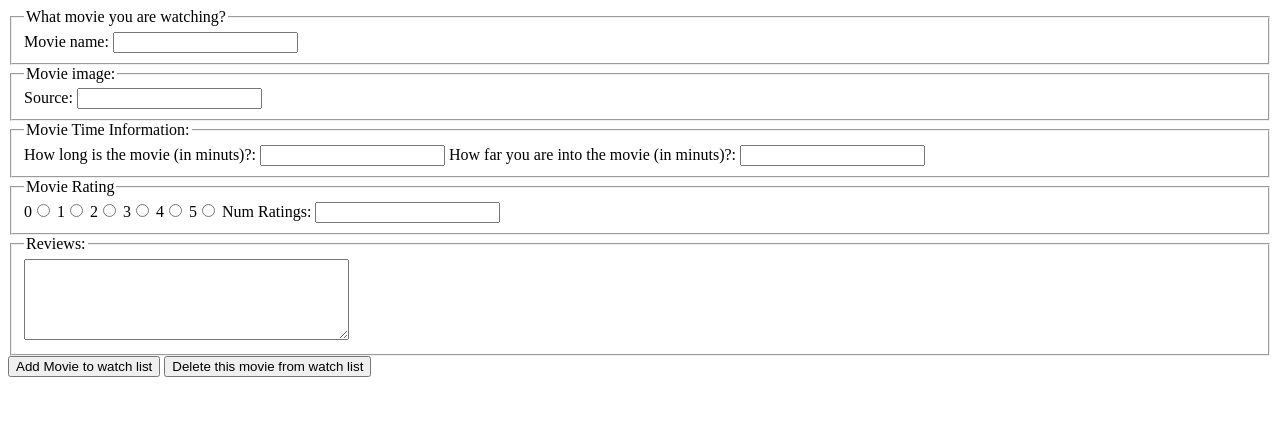
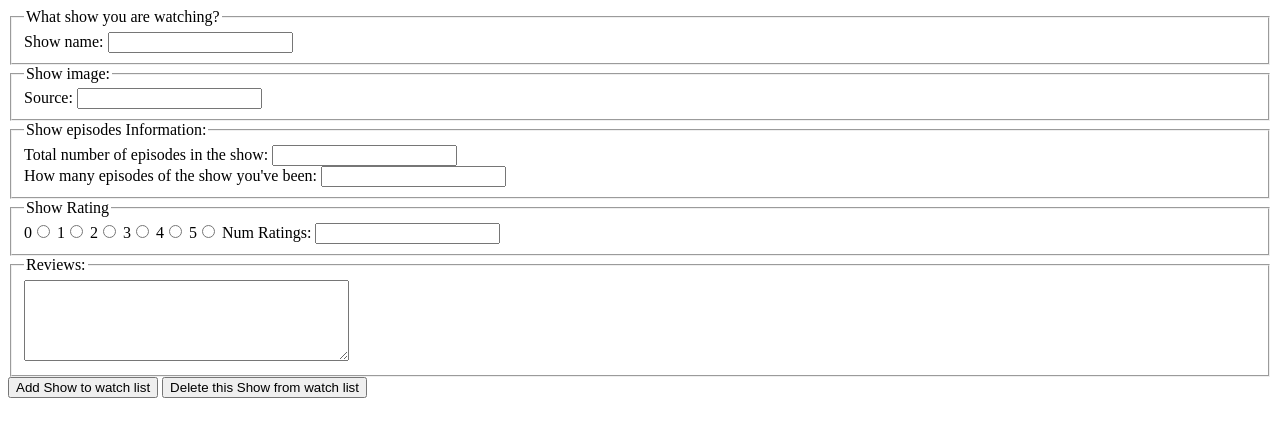
Before and after one commit to cse110-fa22-group9/Team9Repository, a plain HTML site: page source/add_Show.html in a window 1280 px wide. Drawn offline with Linux system fonts and the light colour scheme.

Commit message:
Update add_Show.html

```diff
--- a/source/add_Movie.html
+++ b/source/add_Show.html
@@ -3,19 +3,19 @@
 <head>
   <meta charset="UTF-8" />
   <meta name="viewport" content="width=device-width, initial-scale=1.0" />
-  <title>Add Move From</title>
+  <title>Add Show From</title>
 </head>
 <body>
 
-  <form id="new-movie">
+  <form id="new-Show">
     <fieldset>
-      <legend>What movie you are watching?</legend>
-      <label for="movie-name">
-        Movie name:
-        <input type="text" id="movieName" name="movieName" required>
+      <legend>What show you are watching?</legend>
+      <label for="show-name">
+        Show name:
+        <input type="text" id="showName" name="showName" required>
     </fieldset>
     <fieldset>
-      <legend>Movie image:</legend>
+      <legend>Show image:</legend>
       <label for="image-src">
         Source:
         <input type="text" id="imgSrc" name="imgSrc" required>
@@ -23,16 +23,17 @@
       </label>
     </fieldset>
     <fieldset>
-      <legend>Movie Time Information:</legend>
-      <label for="movie-Time">How long is the movie (in minuts)?:
-        <input type="number" id="movieTime" name="movieTime" required>
+      <legend>Show episodes Information:</legend>
+      <label for="total-Episodes">Total number of episodes in the show:
+        <input type="number" id="totalEpisodes" name="totalEpisodes" required>
       </label>
-      <label for="movie-far">How far you are into the movie (in minuts)?:
-        <input type="number" id="movieFar" name="movieFar" required>
+      <br>
+      <label for="episodes-Right-Now">How many episodes of the show you've been:
+        <input type="number" id="episodesRightNow" name="episodesRightNow" required>
       </label>
     </fieldset>
       <fieldset>
-        <legend>Movie Rating</legend>
+        <legend>Show Rating</legend>
         <label for="rating-0">
           0<input type="radio" id="rating-0" value="0" name="rating">
         </label>
@@ -63,8 +64,8 @@
           required></textarea>
       </label>
     </fieldset>
-    <button type="submit">Add Movie to watch list</button>
-    <button type="button" class="danger">Delete this movie from watch list</button>
+    <button type="submit">Add Show to watch list</button>
+    <button type="button" class="danger">Delete this Show from watch list</button>
   </form>
 </body>
 </html>
```
